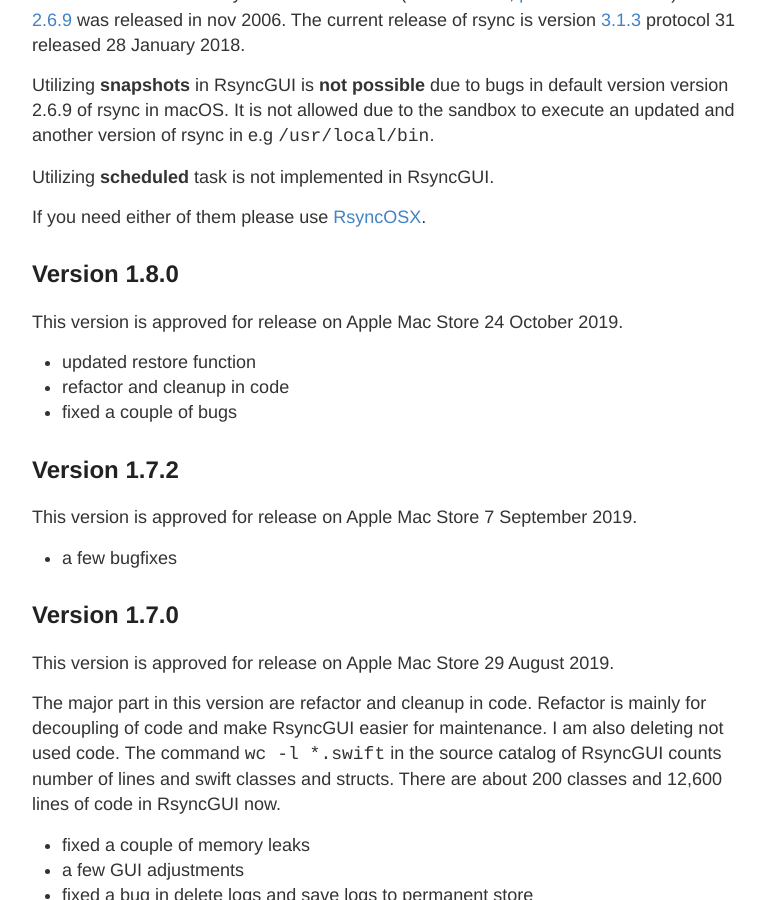
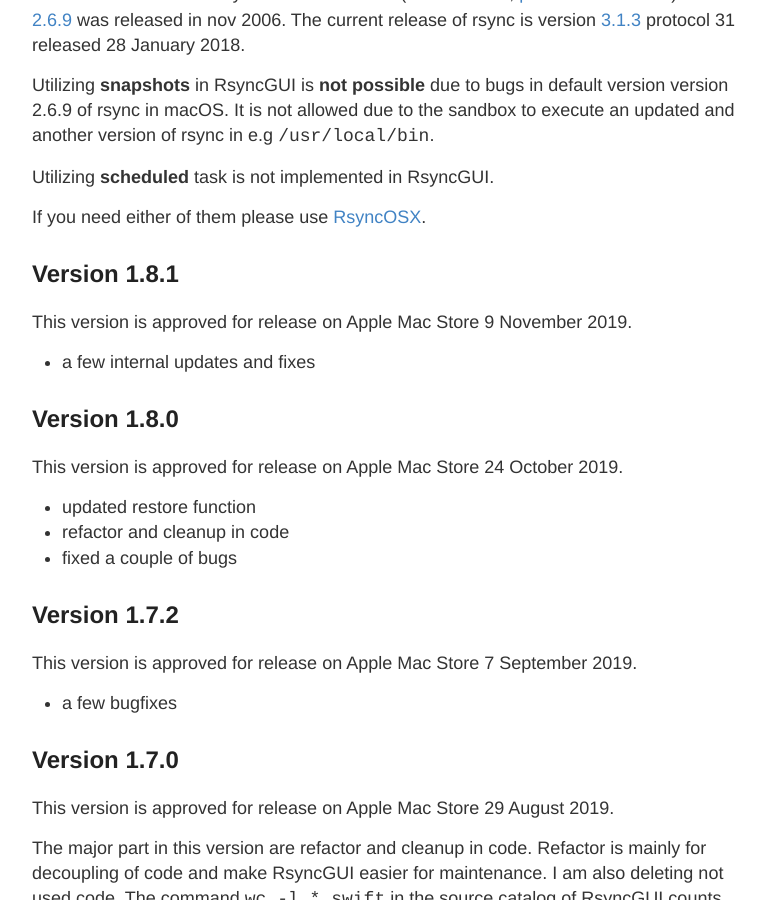
Before and after one commit to d2s/Documentation, a Jekyll site: the page built from _posts/2018-04-10-RsyncGUIChangelog.md, in a window 1280 px wide and 900 px high, scrolled down 582 px. Shown: the whole window, without its empty margins (248-1013 px from the left). Built offline with Jekyll 4.4.1, drawn with Linux system fonts in a browser that asks for light colours.

Commit message:
Update 2018-04-10-RsyncGUIChangelog.md

```diff
--- a/_posts/2018-04-10-RsyncGUIChangelog.md
+++ b/_posts/2018-04-10-RsyncGUIChangelog.md
@@ -18,6 +18,12 @@ Utilizing **snapshots** in RsyncGUI is **not possible** due to bugs in default v
 Utilizing **scheduled** task is not implemented in RsyncGUI.
 
 If you need either of them please use [RsyncOSX](https://github.com/rsyncOSX/RsyncOSX).
+
+## Version 1.8.1
+
+This version is approved for release on Apple Mac Store 9 November 2019.
+
+- a few internal updates and fixes
 
 ## Version 1.8.0
 
```
